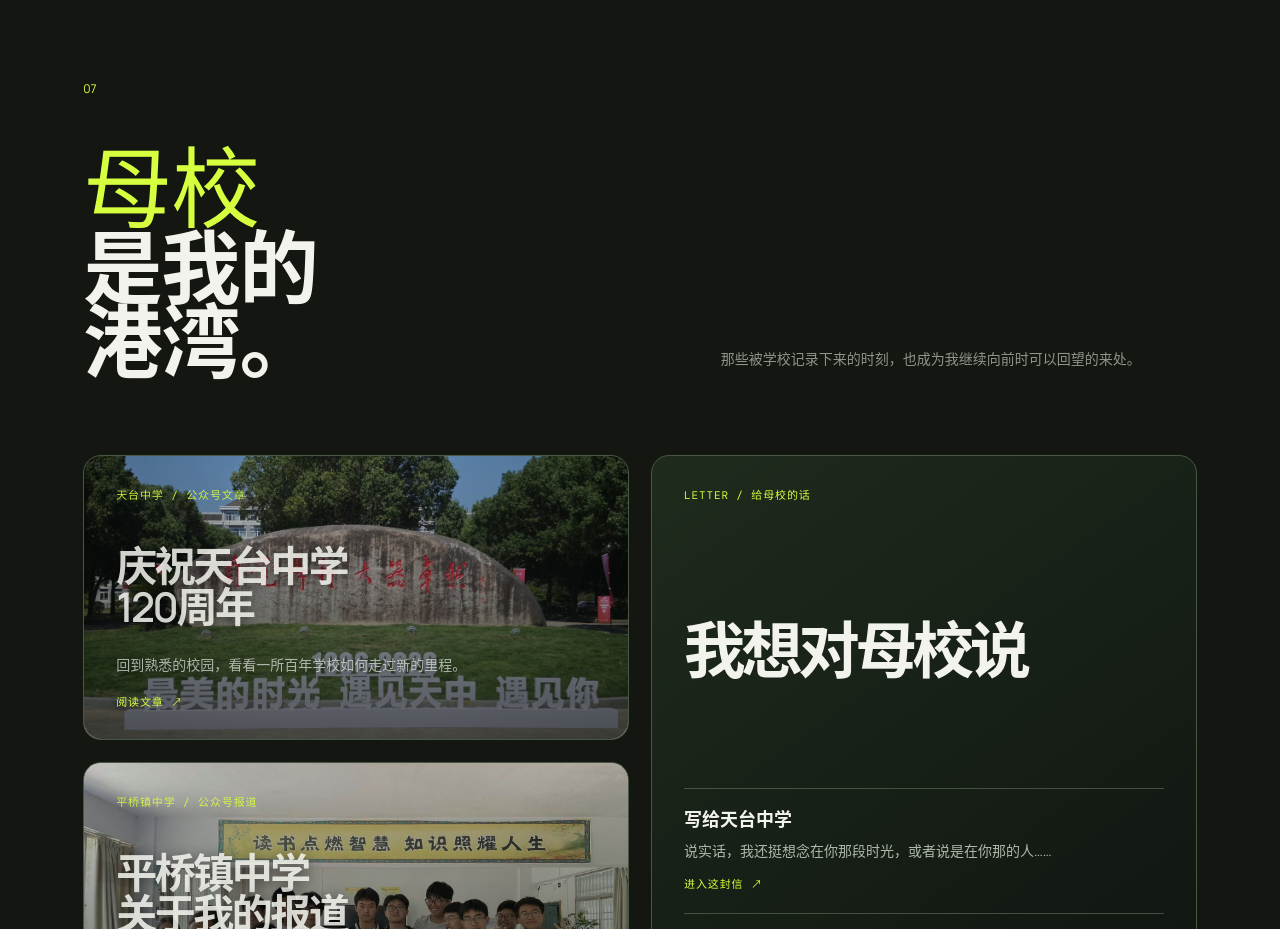
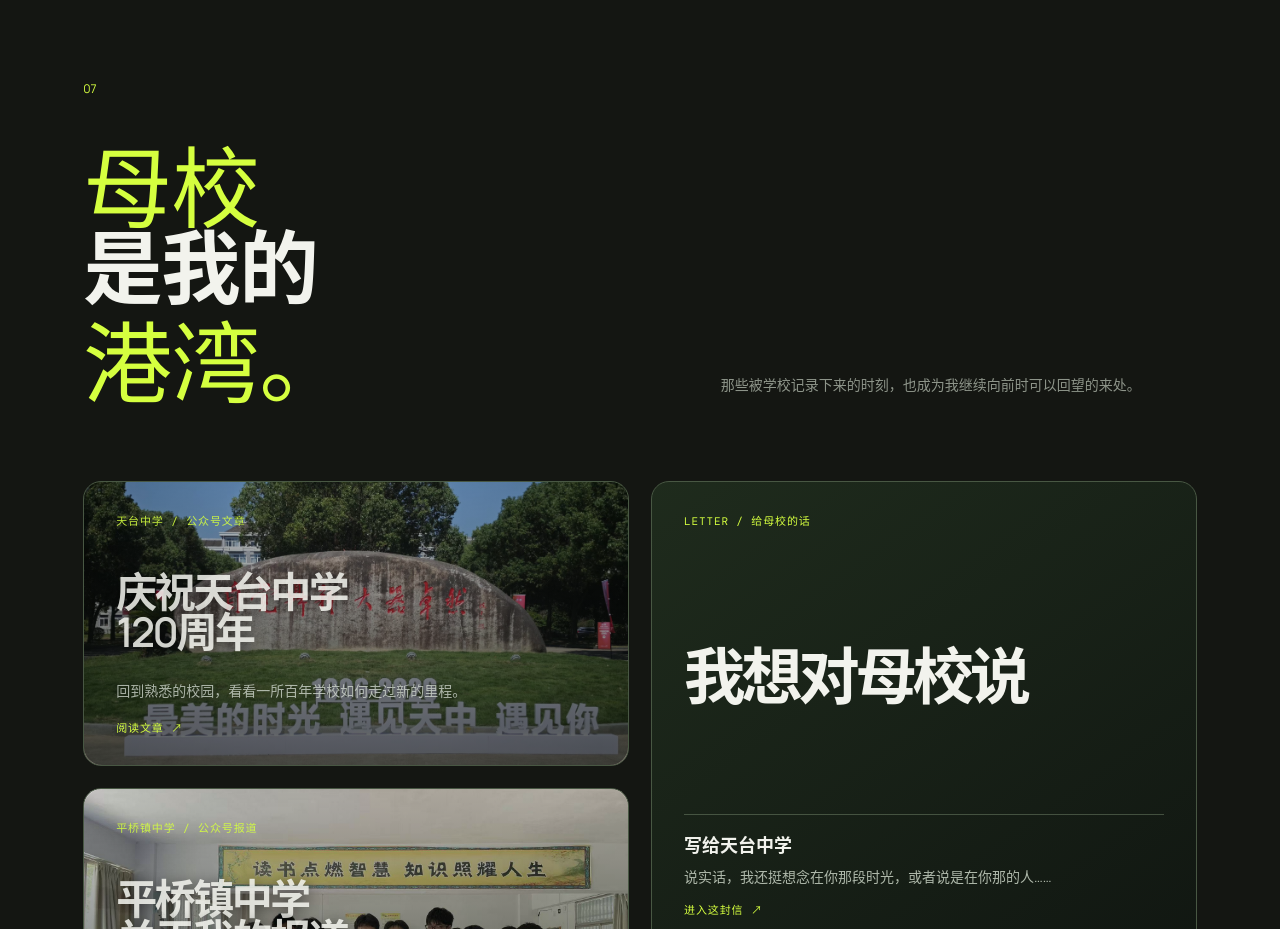
Before and after one commit to 1nny2/nny0226, a React (Vite) app: page / in a window 1280 px wide. Shown: the part 8560-9489 px from the top of the page. Built offline with nearby package versions, Linux system fonts and the light colour scheme.

Commit message:
Fix mobile section headings and alma mater title

```diff
--- a/src/main.jsx
+++ b/src/main.jsx
@@ -24,8 +24,8 @@
  const letterKey=new URLSearchParams(window.location.search).get('letter');
  const letter=letterKey==='pingqiao'?almaLetters[1]:letterKey==='tiantai'?almaLetters[0]:null;
  if(letter) return <LetterPage letter={letter}/>;
- return <div className="site">
-  <header className="nav"><a className="brand" href="#top"><span className="mark">倪</span><span>倪诺越 <small>/ NINYUE</small></span></a><nav id="primary-nav" className={menu?'open':''}>{[['关于','#about'],['项目','#work'],['AI开发','#ai'],['证书','#awards'],['成长','#sports'],['歌谱','#music'],['母校','#alma-mater'],['公益','#welfare'],['方向','#skills']].map(([x,y])=><a key={x} href={y} onClick={()=>setMenu(false)}>{x}</a>)}</nav><a className="nav-contact" href="#contact">联系我 <i>↗</i></a><button className="menu" onClick={()=>setMenu(!menu)} aria-label={menu?'关闭导航':'打开导航'} aria-expanded={menu} aria-controls="primary-nav">导航 <i>↗</i></button></header>
+ return <div className="site" onClick={()=>menu&&setMenu(false)}>
+  <header className="nav" onClick={e=>e.stopPropagation()}><a className="brand" href="#top"><span className="mark">倪</span><span>倪诺越 <small>/ NINYUE</small></span></a><nav id="primary-nav" className={menu?'open':''}>{[['关于','#about'],['项目','#work'],['AI开发','#ai'],['证书','#awards'],['成长','#sports'],['歌谱','#music'],['母校','#alma-mater'],['公益','#welfare'],['方向','#skills']].map(([x,y])=><a key={x} href={y} onClick={()=>setMenu(false)}>{x}</a>)}</nav><a className="nav-contact" href="#contact">联系我 <i>↗</i></a><button className="menu" onClick={()=>setMenu(!menu)} aria-label={menu?'关闭导航':'打开导航'} aria-expanded={menu} aria-controls="primary-nav">导航 <i>↗</i></button></header>
   <main id="top">
    <section className="hero"><div className="hero-bg"/><div className="hero-content"><p className="eyebrow">安徽大学 · 2026 级本科生 / 电子信息工程 / AI 学习者</p><h1>我在学习，<br/>也在认真<span>做作品。</span></h1><p className="lede">我是倪诺越。更看重现实中的人和物，也喜欢把生活里的问题变成项目、交互和可以被使用的东西。</p><div className="actions"><a className="button" href="#work">看我的项目 <b>↗</b></a><a className="ghost" href="#about">认识我 <b>↓</b></a></div></div><div className="hero-card"><small>学生个人简介</small><strong>倪诺越</strong><span>安徽大学 · 2026 级</span><span>电子信息工程本科生</span><hr/><a href="tel:18006868105">⌕ 180 0686 8105</a><span>QQ 953452979</span></div><div className="scroll">SCROLL TO EXPLORE <span>↓</span></div></section>
    <div className="ticker"><span>嵌入式</span><b>✳</b><span>AI 学习</span><b>✳</b><span>公益行动</span><b>✳</b><span>创意编程</span><b>✳</b><span>篮球与吉他</span><b>✳</b></div>
@@ -35,7 +35,7 @@
    <section className="section awards" id="awards"><div className="section-no">04</div><div className="section-head"><p className="eyebrow">AWARDS & CERTIFICATES</p><h2>获奖与<br/><em>认证</em>。</h2></div><div className="award-list"><div key="2024 天台县第十二届“新时代好少年”"><span>01</span><b>2024 天台县第十二届“新时代好少年”</b><em>待补</em><small>2024</small></div><div key="2021 平桥镇中学“新时代好少年”"><span>02</span><b>2021 平桥镇中学“新时代好少年”</b><em>待补</em><small>2021</small></div><div key="2018 台州市“新时代好少年提名奖”"><span>03</span><b>2018 台州市“新时代好少年提名奖”</b><em>待补</em><small>2018</small></div><div key="2018 天台县第六届“崇高少年”"><span>04</span><b>2018 天台县第六届“崇高少年”</b><em>待补</em><small>2018</small></div><div key="2017 平桥小学第六届“十佳崇高少年”"><span>05</span><b>2017 平桥小学第六届“十佳崇高少年”</b><em>待补</em><small>2017</small></div><div key="吉他八级等级证书"><span>06</span><b>吉他八级等级证书</b><em>待补</em><small>—</small></div></div></section>
    <section className="section growth" id="sports"><div className="section-no">05</div><div className="growth-heading"><h2><em>运动</em>让我保持<br/>年轻。</h2><p>我喜欢在不同运动里找到自己的节奏：篮球的组织、跑步的独处、羽毛球的陪伴、乒乓球的学习，以及骑行中的协作。</p></div><div className="growth-layout"><article className="growth-feature"><span className="growth-index">01</span><div className="growth-feature-copy"><small>最擅长 / TEAM SPORT</small><h3>篮球</h3><p>我享受在篮球场上进行组织和传导，当指挥官的感觉超棒的，就像你在掌控着这场比赛；定点投射让我把注意力集中在篮筐。</p></div><b className="growth-watermark">篮</b><strong className="growth-label">BASKETBALL</strong></article><div className="growth-list">{[['02','羽毛球','偶尔参与','这可以是一项竞技运动、也可以是一项陪伴运动，很明显，我更倾向于后者，哈哈，但陪伴的人呢，我想……'],['03','跑步','一种习惯','我喜欢戴上耳机、穿上运动鞋在田径场上肆意奔跑，可以快，可以慢，这都取决于你当下的心情，但一旦开始，世界就只剩下我和音乐，亦或是身后扬起的尘土。'],['04','乒乓球','国球——得学','我会在乒乓球场上被人打爆，那又如何，至少被虐到了……'],['05','骑行','组团参与','一个人的骑行可能是无聊的，但一群人呢？它会带来欢乐与协作，我们会在乳酸中加深羁绊。']].map(([n,title,attitude,desc])=><article className="growth-row" key={title}><span>{n}</span><div className="growth-row-title"><h3>{title}</h3><small>{attitude}</small></div><p>{desc}</p><i>↗</i></article>)}</div></div></section>
    <section className="section music" id="music"><div className="section-no">06</div><div className="music-heading"><h2><em>音乐</em>让我<br/>律动青春。</h2><p>我有吉他的特长。这里放着我会反复练习的歌，也记录着成长里那些需要被留住的旋律。</p></div><div className="music-layout"><article className="music-feature-card"><span className="music-performance-index">01</span><div className="music-performance"><small>现场演出 / GUITAR PERFORMANCE</small><h3>吉他表演</h3><p>把熟悉的旋律弹成属于自己的现场。</p></div><b className="music-watermark">♪</b><strong className="music-label">GUITAR PERFORMANCE</strong></article><div className="song-list">{songs.map((s,i)=><div key={s}><span>0{i+1}</span><b>{s}</b><small>吉他弹唱</small></div>)}</div></div></section>
-   <section className="section alma-mater" id="alma-mater"><div className="section-no">07</div><div className="alma-mater-head"><h2><em>母校</em>是我的<br/>港湾。</h2><p>那些被学校记录下来的时刻，也成为我继续向前时可以回望的来处。</p></div><div className="alma-mater-grid"><div className="alma-articles"><a className="alma-card" href="https://mp.weixin.qq.com/s/ga-z0F18-fhAWvnJS8zrpg" target="_blank" rel="noreferrer"><span>天台中学 / 公众号文章</span><h3>庆祝天台中学<br/>120周年</h3><p>回到熟悉的校园，看看一所百年学校如何走过新的里程。</p><strong>阅读文章 ↗</strong></a><a className="alma-card" href="https://mp.weixin.qq.com/s/jO60nGvw5a_HDlgO3gWZQA" target="_blank" rel="noreferrer"><span>平桥镇中学 / 公众号报道</span><h3>平桥镇中学<br/>关于我的报道</h3><p>一篇来自母校的记录，保存我曾经参与和成长的片段。</p><strong>阅读文章 ↗</strong></a></div><article className="alma-letter-card"><span>LETTER / 给母校的话</span><h3>我想对母校说</h3><div className="alma-letter-preview">{almaLetters.map((letter,i)=><a key={letter.title} href={i===0?'?letter=tiantai':'?letter=pingqiao'}><b>{letter.title}</b><p>{letter.preview}</p><strong>进入这封信 ↗</strong></a>)}</div></article></div></section>
+   <section className="section alma-mater" id="alma-mater"><div className="section-no">07</div><div className="alma-mater-head"><h2><em>母校</em>是我的<br/><em>港湾。</em></h2><p>那些被学校记录下来的时刻，也成为我继续向前时可以回望的来处。</p></div><div className="alma-mater-grid"><div className="alma-articles"><a className="alma-card" href="https://mp.weixin.qq.com/s/ga-z0F18-fhAWvnJS8zrpg" target="_blank" rel="noreferrer"><span>天台中学 / 公众号文章</span><h3>庆祝天台中学<br/>120周年</h3><p>回到熟悉的校园，看看一所百年学校如何走过新的里程。</p><strong>阅读文章 ↗</strong></a><a className="alma-card" href="https://mp.weixin.qq.com/s/jO60nGvw5a_HDlgO3gWZQA" target="_blank" rel="noreferrer"><span>平桥镇中学 / 公众号报道</span><h3>平桥镇中学<br/>关于我的报道</h3><p>一篇来自母校的记录，保存我曾经参与和成长的片段。</p><strong>阅读文章 ↗</strong></a></div><article className="alma-letter-card"><span>LETTER / 给母校的话</span><h3>我想对母校说</h3><div className="alma-letter-preview">{almaLetters.map((letter,i)=><a key={letter.title} href={i===0?'?letter=tiantai':'?letter=pingqiao'}><b>{letter.title}</b><p>{letter.preview}</p><strong>进入这封信 ↗</strong></a>)}</div></article></div></section>
    <section className="section welfare" id="welfare"><div className="section-no">08</div><div className="section-head row"><div><p className="eyebrow">PUBLIC WELFARE</p><h2>把关心，<br/>变成<em>行动</em>。</h2></div><p>从一次走访、一次慰问，到持续的陪伴，我把对身边人的关心留在真实的行动里。</p></div><div className="welfare-grid"><article className="welfare-feature"><div className="welfare-feature-image"><img src={A+'welfare-lupus.jpg'} alt="走访红斑狼疮患者"/></div><div className="welfare-feature-copy"><span>2023.12 / 走访关怀</span><h3>在艰难的日子里，送上一束光。</h3><p>照片中的阿姨不幸患上了红斑狼疮。由于丈夫无力承担治疗费用，她曾被迫独自面对生活。核实情况后，我代表志愿者前往走访，向她表达关心。</p></div></article><article className="welfare-card"><img src={A+'welfare-elder-performance.jpg'} alt="在敬老院为老人吉他弹唱"/><div><span>2019.03.10 / 敬老院</span><h3>用陪伴和音乐，靠近老人。</h3><p>我主要关心老人的日常起居和心理状态，也为老人们进行了吉他弹唱，希望用陪伴和音乐为他们增添一些温暖。</p></div></article><article className="welfare-card"><img src={A+'welfare-grandma-2023.jpg'} alt="走访小脑萎缩奶奶"/><div><span>持续走访 / 小脑萎缩奶奶</span><h3>把一次关心，变成持续记录。</h3><p>她的儿子因病英年早逝，后来只剩下她与75岁的老伴相依为命。我每年都会固定走访两次，这里选取了其中一部分照片作为记录。</p></div></article><article className="welfare-card"><img src={A+'welfare-pandemic.jpg'} alt="疫情期间负责现场人员指引"/><div><span>疫情期间 / 现场志愿服务</span><h3>在现场，做好每一次引导。</h3><p>疫情期间，我负责现场人员指引，协助维持秩序，让每一位到场的人都能更顺利地完成流程。</p></div></article></div></section>
    <section className="section skills" id="skills"><div className="section-no">09</div><div className="section-head"><p className="eyebrow">DIRECTIONS</p><h2>我正在增强的<br/><em>四个方向</em>。</h2></div><div className="skills-grid">{[['01','单片机等硬件的开发','从 C 语言、电路基础开始，理解一个想法如何进入真实世界。'],['02','视频交互与数据拟合','对视觉、动作和数据之间的关系保持好奇，持续尝试。'],['03','AI 学习','把 AI 当成一起写代码、做产品和调试想法的搭档。'],['04','项目与团队协作','从班级事务到公益项目，负责沟通、推进和落地。']].map(x=><article key={x[0]}><span>{x[0]}</span><h3>{x[1]}</h3><p>{x[2]}</p><i>↗</i></article>)}</div></section>
    <section className="contact" id="contact"><div className="contact-main"><div className="contact-copy"><p className="eyebrow">LET'S KEEP IN TOUCH</p><h2>欢迎交流，<br/>剩下的成长路，<em>一起走。</em></h2><div className="contact-links"><a href="tel:18006868105">180 0686 8105 ↗</a><span>QQ 953452979</span></div></div><figure className="contact-qr"><img src={A+'vx-qrcode.jpg'} alt="微信二维码"/><figcaption>扫码添加我为朋友</figcaption></figure></div><footer><span>倪诺越 / NINYUE</span><span>安徽大学 · 电子信息工程</span><span>© 2026</span></footer></section>
--- a/src/styles.css
+++ b/src/styles.css
@@ -210,8 +210,10 @@
   .project:first-child .project-image{height:380px}
 }
 @media(max-width:800px){.hero-content{width:100%;min-width:0;max-width:100%}.hero h1{font-size:clamp(40px,10.5vw,52px);letter-spacing:-.01em;overflow-wrap:anywhere}.hero h1 span{display:block}.growth-heading h2,.music-heading h2,.alma-mater-head h2{font-size:62px}.contact h2{font-size:58px}.ai-project-image,.welfare-feature-image,.welfare-card img{aspect-ratio:4/3}.welfare-card>div,.welfare-feature-copy{min-height:0}}
+@media(max-width:800px){.section-head.row{display:block}.section-head.row>p{margin-top:28px}}
 /* 各模块标题的第二行作为统一视觉强调 */
 .section-head h2 em{color:var(--lime);font-style:normal;font-weight:700}
+:where(.alma-mater-head h2) em{display:inline;font-size:1em;line-height:inherit;letter-spacing:inherit}
  :where(a,button):focus-visible{outline:2px solid var(--lime);outline-offset:4px}
 @media(prefers-reduced-motion:reduce){html{scroll-behavior:auto}*,*::before,*::after{animation-duration:.01ms!important;animation-iteration-count:1!important;transition-duration:.01ms!important}}
 /* 中文展示标题放松字距与行距 */
```
